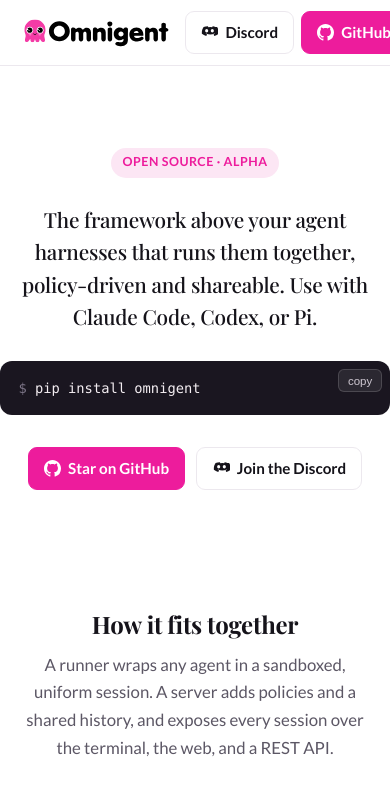
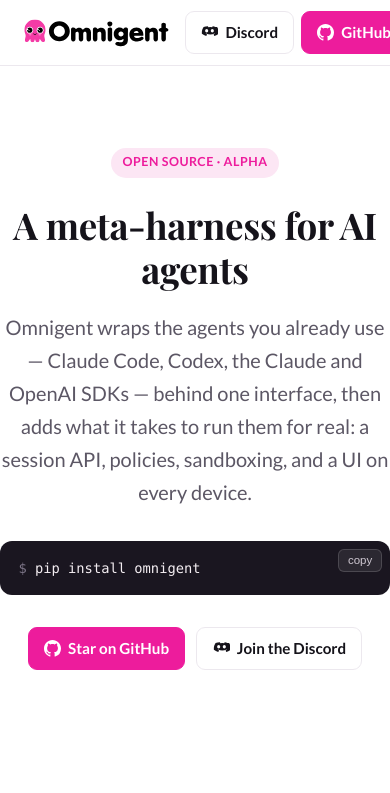
Before and after one commit to omnigent-ai/omnigent-site, a Next.js app: page / in a window 390 px wide. Shown: the top 793 px of the page. Built offline with nearby package versions, Linux system fonts and the light colour scheme; a web font is replaced by a local one.

Commit message:
hero: restore the original meta-harness headline + lede
Restore the init-commit hero copy ('A meta-harness for AI agents' + the
Omnigent-wraps-the-agents lede) and the headline sizing (3.1rem / 2.3rem
mobile), which the calm 1.55rem was tuned away from for the prior statement.

Co-authored-by: Isaac

```diff
--- a/app/globals.css
+++ b/app/globals.css
@@ -151,11 +151,8 @@ hr {
   text-align: center;
 }
 .hero h1 {
-  font-size: 1.55rem;
-  font-weight: 500;
-  line-height: 1.55;
-  max-width: 42rem;
-  margin: 0 auto 1.8rem;
+  font-size: 3.1rem;
+  margin: 0 0 1.2rem;
 }
 .hero .lede {
   font-size: 1.25rem;
@@ -401,7 +398,7 @@ figcaption {
 }
 
 @media (max-width: 820px) {
-  .hero h1 { font-size: 1.3rem; }
+  .hero h1 { font-size: 2.3rem; }
   .arch-parts { grid-template-columns: 1fr; }
   .docs { grid-template-columns: 1fr; gap: 1.5rem; }
   .docs-side { position: static; }
--- a/app/page.js
+++ b/app/page.js
@@ -14,10 +14,13 @@ export default function Home() {
         {/* Hero */}
         <section className="hero wrap">
           <span className="tag">Open source · Alpha</span>
-          <h1>
-            The framework above your agent harnesses that runs them together,
-            policy-driven and shareable. Use with Claude Code, Codex, or Pi.
-          </h1>
+          <h1>A meta-harness for AI agents</h1>
+          <p className="lede">
+            Omnigent wraps the agents you already use — Claude Code, Codex, the
+            Claude and OpenAI SDKs — behind one interface, then adds what it
+            takes to run them for real: a session API, policies, sandboxing, and
+            a UI on every device.
+          </p>
           <Command>pip install omnigent</Command>
           <div className="hero-cta">
             <a href={GITHUB_URL} className="btn btn-primary" target="_blank" rel="noreferrer">
```
